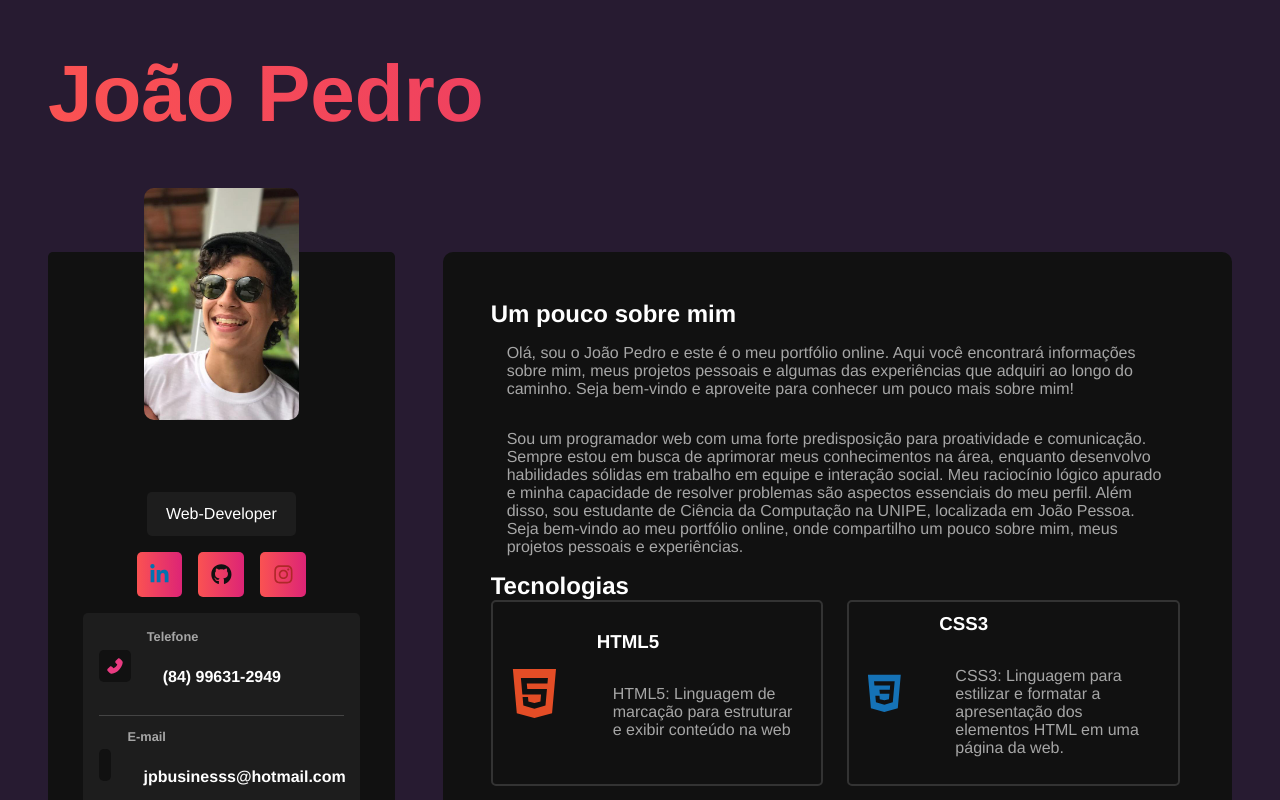
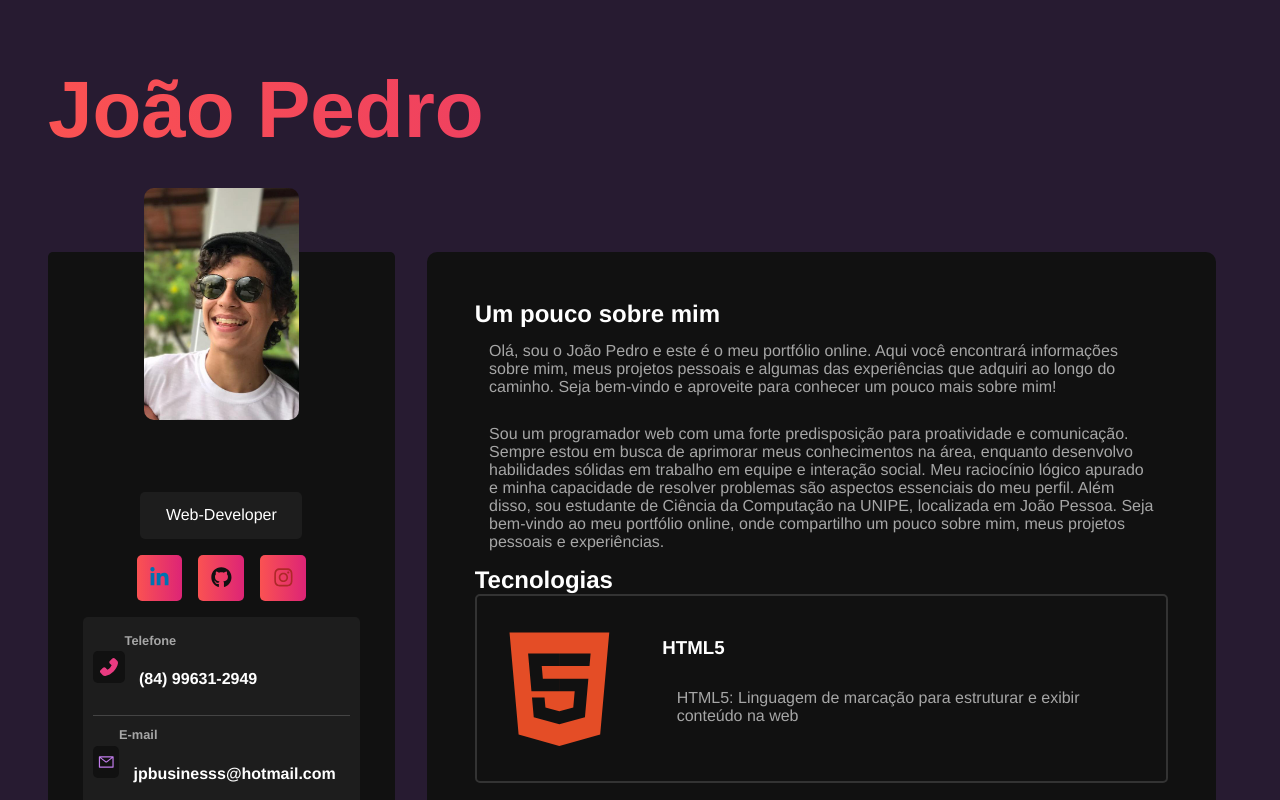
Before and after one commit to Jpsoaresfig/My_Profile, a React (Vite) app: page / in a window 1280 px wide. Shown: the top 800 px of the page. Built offline with nearby package versions, Linux system fonts and the light colour scheme.

Commit message:
ajuste de layout

```diff
--- a/src/Styles/components/aboutconteiner.sass
+++ b/src/Styles/components/aboutconteiner.sass
@@ -6,4 +6,4 @@ h2
 
 p
     color: variables.$text-color-secondary
-    padding: 1rem
+    padding: 0.9rem
--- a/src/Styles/components/app.sass
+++ b/src/Styles/components/app.sass
@@ -3,8 +3,9 @@
 #portfolio
      display: flex
      flex-wrap: wrap
-     padding: 3rem
-     gap: 3rem
+     padding: 4rem
+     gap: 2rem
+     padding-left: 3rem
 
 h1
     width: 100%
--- a/src/Styles/components/sidebar.sass
+++ b/src/Styles/components/sidebar.sass
@@ -9,7 +9,7 @@
     flex-direction: column
     text-align: center
     position: relative
-    padding: 3rem 0
+    padding:3rem 0
 
     img
         max-width: 70%
@@ -22,7 +22,7 @@
         background-color: variables.$br-color-secondary
         border-radius: variables.$card-border-radius
         margin-top: 12rem
-        padding: .8rem 1.2rem
+        padding: .9rem 1.6rem
 
     .btn
         @include mixins.btn
--- a/src/Styles/informationcontainer.sass
+++ b/src/Styles/informationcontainer.sass
@@ -14,11 +14,11 @@
     .info-card
         @include mixins.center
         justify-content: start
-        gap: 1rem
+        gap: 0.001rem
         padding-bottom: .8rem
-        margin-bottom: .8rem
+        margin-bottom: .7rem
         border-bottom: 1px solid #444
-        width: 100%
+        width: 105%
 
         h3
             color: variables.$text-color-secondary
@@ -27,11 +27,11 @@
 
         p
             color: variables.$text-color
-            font-weight: bold
+            font-weight: bolder
 
         svg
             background-color: variables.$bg-color
-            padding: 0.4rem
+            padding: 0.3rem
             width: 2rem
             height: 2rem
             border-radius: variables.$card-border-radius
--- a/src/Styles/main.sass
+++ b/src/Styles/main.sass
@@ -11,5 +11,6 @@ body
     background: variables.$body-bg-color
 
 
+
 a,svg
     transition: .4s
--- a/src/Styles/technologiecontainer.sass
+++ b/src/Styles/technologiecontainer.sass
@@ -12,9 +12,9 @@
     .technology-card
         @include mixins.center
         gap: 2rem
-        padding: 0.7rem
+        padding: 0.8rem
         border: 2px solid #333
-        width: 48%
+        width: 100%
         border-radius: variables.$card-border-radius
 
         h3
--- a/src/components/InformationContainer.jsx
+++ b/src/components/InformationContainer.jsx
@@ -9,14 +9,14 @@ const InformationContainer = () => {
         <AiFillPhone id="phone-icon" />
         <div>
           <h3>Telefone</h3>
-          <p>(84) 99631-2949</p>
+          <p id="numtele">(84) 99631-2949</p>
         </div>
       </div>
       <div className="info-card">
         <AiOutlineMail id="email-icon" />
         <div>
           <h3>E-mail</h3>
-          <p>jpbusinesss@hotmail.com</p>
+          <p id="email">jpbusinesss@hotmail.com</p>
         </div>
       </div>
       <div className="info-card">
```
